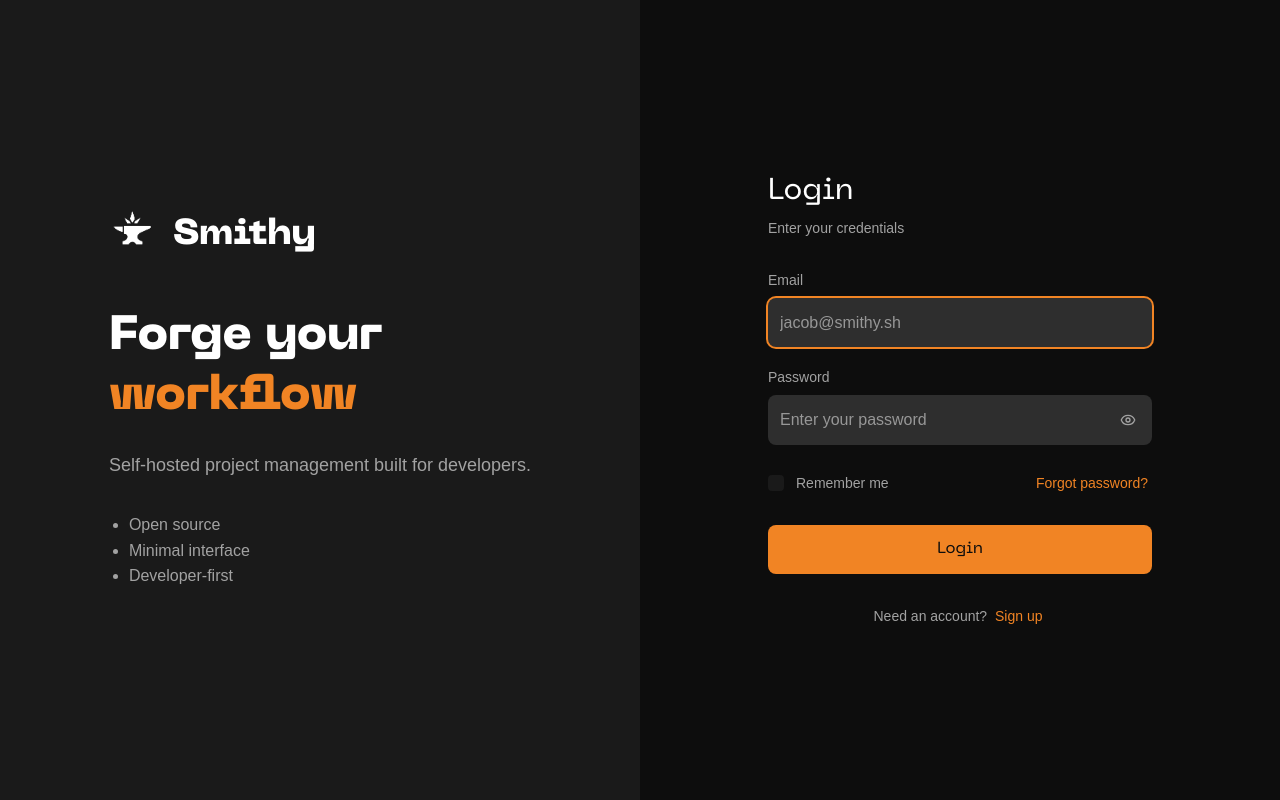
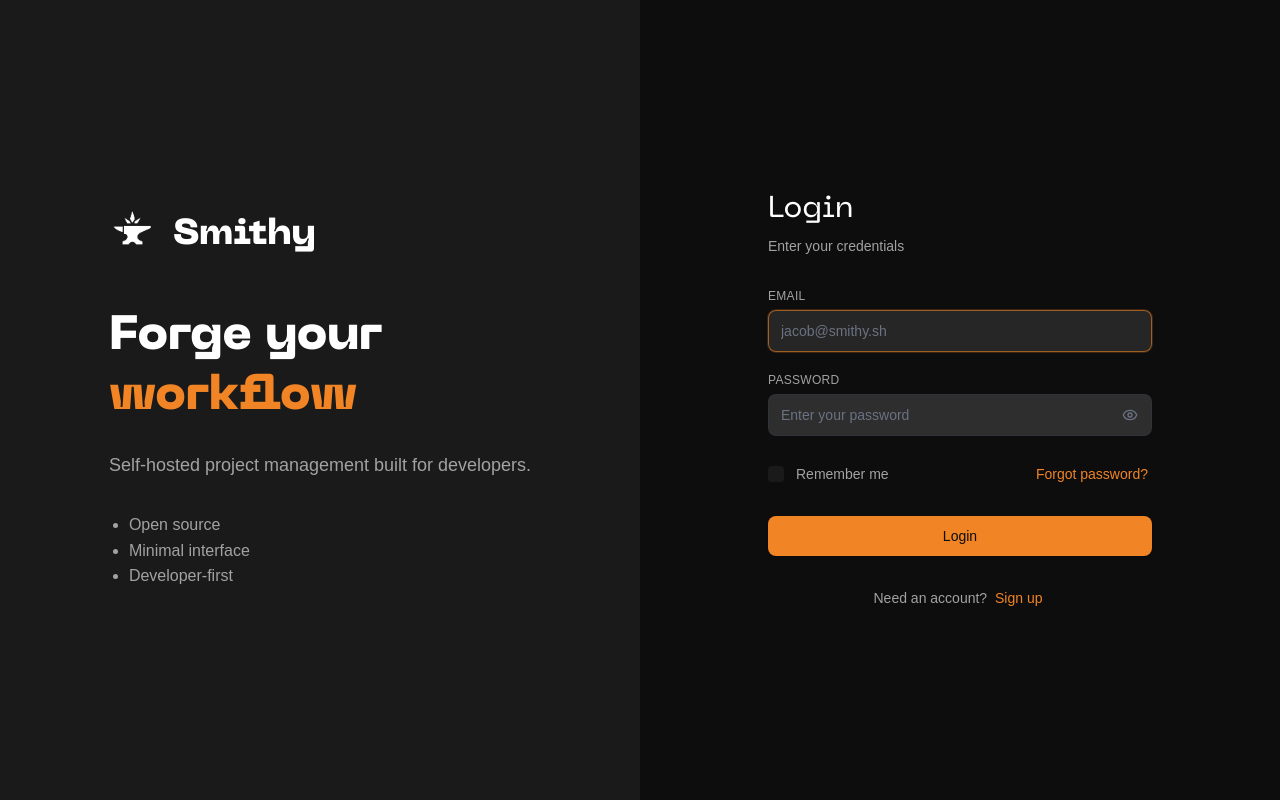
Before and after one commit to Anvoria/smithy, a Next.js app in the folder frontend/: page /login in a window 1280 px wide. Built offline with nearby package versions, Linux system fonts and the light colour scheme; no server answers; a web font is replaced by a local one.

Commit message:
feat(ui): improve form components styling and accessibility

```diff
--- a/frontend/src/components/forms/Button.tsx
+++ b/frontend/src/components/forms/Button.tsx
@@ -21,13 +21,30 @@ export function Button({
     className = '',
     fullWidth = false,
 }: ButtonProps) {
-    const baseClasses =
-        'p-3 font-machina font-medium rounded-lg transition-all duration-200 flex items-center justify-center cursor-pointer disabled:opacity-50 disabled:cursor-not-allowed disabled:hover:scale-100';
+    const baseClasses = `
+        px-4 py-2.5 text-sm font-medium
+        rounded-lg
+        transition-all duration-200 ease-out
+        flex items-center justify-center gap-2
+        focus:outline-none focus:ring-2 focus:ring-offset-2 focus:ring-offset-transparent
+        disabled:opacity-60 disabled:cursor-not-allowed
+        disabled:transform-none disabled:hover:scale-100
+        active:scale-[0.98]
+    `;
 
     const variantClasses = {
-        primary:
-            'bg-[var(--forge-orange)] text-[var(--charcoal-black)] hover:bg-[var(--spark-yellow)] hover:scale-[1.02]',
-        secondary: 'bg-[var(--coal-shadow)] text-white hover:bg-[var(--iron-gray)]',
+        primary: `
+            bg-[var(--forge-orange)] text-[var(--charcoal-black)]
+            hover:bg-[var(--spark-yellow)] hover:scale-[1.01]
+            focus:ring-[var(--forge-orange)]/40
+            shadow-sm hover:shadow-md
+        `,
+        secondary: `
+            bg-[var(--coal-shadow)] text-white border border-gray-600/30
+            hover:bg-[var(--iron-gray)] hover:border-gray-500/40
+            focus:ring-gray-500/40
+            shadow-sm hover:shadow
+        `,
     };
 
     const widthClass = fullWidth ? 'w-full' : '';
@@ -37,16 +54,10 @@ export function Button({
             type={type}
             disabled={disabled || loading}
             onClick={onClick}
-            className={`${baseClasses} ${variantClasses[variant]} ${widthClass} ${className}`}
+            className={`${baseClasses} ${variantClasses[variant]} ${widthClass} ${className}`.trim()}
         >
-            {loading ? (
-                <>
-                    <Loader2 className="w-4 h-4 animate-spin mr-2" />
-                    {children}
-                </>
-            ) : (
-                children
-            )}
+            {loading && <Loader2 className="w-4 h-4 animate-spin" />}
+            <span className={loading ? 'opacity-75' : ''}>{children}</span>
         </button>
     );
 }
--- a/frontend/src/components/forms/FormField.tsx
+++ b/frontend/src/components/forms/FormField.tsx
@@ -1,3 +1,5 @@
+import { Eye, EyeOff } from 'lucide-react';
+
 interface FormFieldProps {
     label: string;
     type?: 'text' | 'email' | 'password';
@@ -14,8 +16,6 @@ interface FormFieldProps {
     showPassword?: boolean;
     onPasswordToggle?: () => void;
 }
-
-import { Eye, EyeOff } from 'lucide-react';
 
 export function FormField({
     label,
@@ -36,30 +36,55 @@ export function FormField({
     const inputType = type === 'password' && showPassword ? 'text' : type;
 
     return (
-        <div>
-            <label className="block text-[var(--ash-gray)] text-sm mb-2">{label}</label>
+        <div className="space-y-1.5">
+            <label className="block text-[var(--ash-gray)] text-xs font-medium tracking-wide uppercase">
+                {label}
+            </label>
+
             <div className="relative">
                 <input
                     type={inputType}
                     value={value}
                     onChange={(e) => onChange(e.target.value)}
-                    className={`w-full p-3 ${showPasswordToggle ? 'pr-12' : ''} bg-[var(--iron-gray)] text-white border-0 rounded-lg focus:outline-none focus:ring-2 transition-all duration-200 ${
-                        error
-                            ? 'ring-2 ring-[var(--molten-red)]'
-                            : 'focus:ring-[var(--forge-orange)]'
-                    } ${className}`}
+                    className={`
+                        w-full px-3 py-2.5 text-sm
+                        ${showPasswordToggle ? 'pr-10' : ''}
+                        bg-[var(--iron-gray)] text-white
+                        border border-gray-700/30
+                        rounded-lg
+                        placeholder-gray-500
+                        transition-all duration-200 ease-out
+                        focus:outline-none
+                        focus:border-[var(--forge-orange)]/60
+                        focus:ring-1 focus:ring-[var(--forge-orange)]/20
+                        focus:bg-[var(--iron-gray)]/80
+                        disabled:opacity-50 disabled:cursor-not-allowed
+                        ${
+                            error
+                                ? 'border-red-500/60 ring-1 ring-red-500/20 focus:border-red-500 focus:ring-red-500/30'
+                                : ''
+                        }
+                        ${className}
+                    `}
                     placeholder={placeholder}
                     autoFocus={autoFocus}
                     autoComplete={autoComplete}
                     disabled={disabled}
                     maxLength={maxLength}
                 />
+
                 {showPasswordToggle && onPasswordToggle && (
                     <button
                         type="button"
                         onClick={onPasswordToggle}
-                        className="absolute right-3 top-1/2 transform -translate-y-1/2 text-[var(--ash-gray)] hover:text-white transition-colors p-1 cursor-pointer"
+                        className="absolute right-3 top-1/2 -translate-y-1/2
+                                 text-gray-500 hover:text-gray-300
+                                 transition-colors duration-200
+                                 p-0.5 rounded-sm
+                                 focus:outline-none focus:text-[var(--forge-orange)]
+                                 disabled:opacity-50"
                         disabled={disabled}
+                        tabIndex={-1}
                     >
                         {showPassword ? (
                             <EyeOff className="w-4 h-4" />
@@ -69,7 +94,8 @@ export function FormField({
                     </button>
                 )}
             </div>
-            {error && <p className="mt-1 text-[var(--molten-red)] text-xs">{error}</p>}
+
+            {error && <p className="text-red-400 text-xs leading-tight">{error}</p>}
         </div>
     );
 }
--- a/frontend/src/lib/api.ts
+++ b/frontend/src/lib/api.ts
@@ -14,7 +14,7 @@ class ApiClient {
     }
 
     private isAuthEndpoint(url: string): boolean {
-        return this.authEndpoints.some(authEndpoint => url.startsWith(authEndpoint));
+        return this.authEndpoints.some((authEndpoint) => url.startsWith(authEndpoint));
     }
 
     private getAuthToken(): string | null {
```
